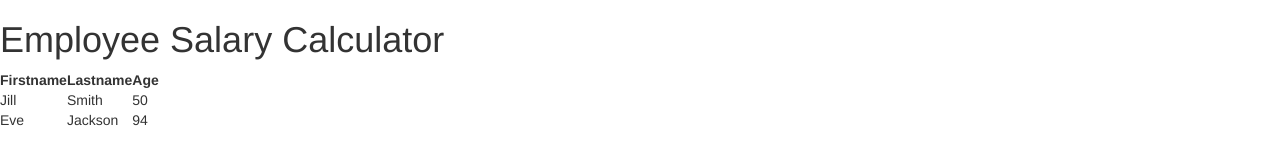
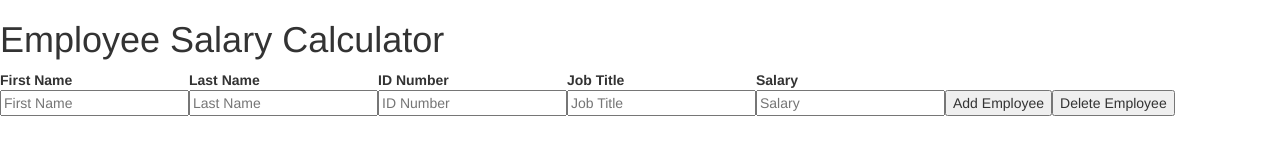
Before and after one commit to kristinejensen/prime-weekend-5-challenge, a website: page public/index.html in a window 1280 px wide. Drawn offline with Linux system fonts and the light colour scheme.

Commit message:
Add employee and delete employee button clicks are registering

```diff
--- a/public/index.html
+++ b/public/index.html
@@ -8,23 +8,24 @@
   <link rel="stylesheet" href="vendors/bootstrap.min.css">
   <link rel="stylesheet" href="styles/styles.css">
 </head>
-<body ng-app="EmployeeApp">
+<body ng-app="EmployeeApp" ng-controller="EmployeeController as ec">
   <h1>Employee Salary Calculator</h1>
   <table>
     <tr>
-      <th>Firstname</th>
-      <th>Lastname</th>
-      <th>Age</th>
+      <th>First Name</th>
+      <th>Last Name</th>
+      <th>ID Number</th>
+      <th>Job Title</th>
+      <th>Salary</th>
     </tr>
     <tr>
-      <td>Jill</td>
-      <td>Smith</td>
-      <td>50</td>
-    </tr>
-    <tr>
-      <td>Eve</td>
-      <td>Jackson</td>
-      <td>94</td>
+      <td><input type="text" placeholder="First Name"></td>
+      <td><input type="text" placeholder="Last Name"></td>
+      <td><input type="number" placeholder="ID Number"></td>
+      <td><input type="text" placeholder="Job Title"></td>
+      <td><input type="number" placeholder="Salary"></td>
+      <td><button ng-click="ec.addEmployee()">Add Employee</button></td>
+      <td><button ng-click="ec.deleteEmployee()">Delete Employee</button></td>
     </tr>
   </table>
 </body>
--- a/public/scripts/client.js
+++ b/public/scripts/client.js
@@ -1,2 +1,16 @@
 var myApp = angular.module('EmployeeApp', []);
-console.log('angular is sourced');
+
+myApp.controller('EmployeeController', function(){
+  console.log('employee controller was loaded');
+
+  var self = this;
+
+  self.addEmployee = function(){
+    console.log('add employee button was clicked');
+  }
+
+  self.deleteEmployee = function(){
+    console.log('delete employee button was clicked');
+  }
+
+}); // end of myApp controller
```
